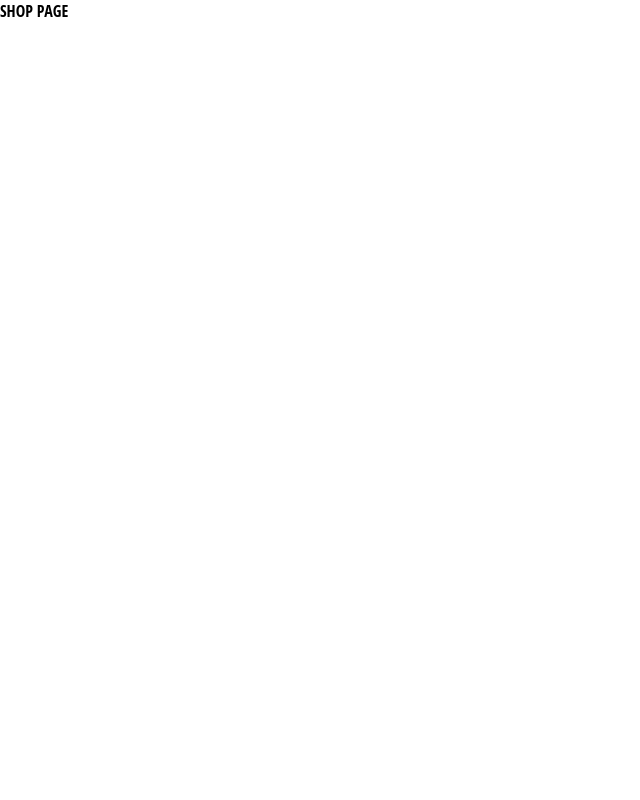
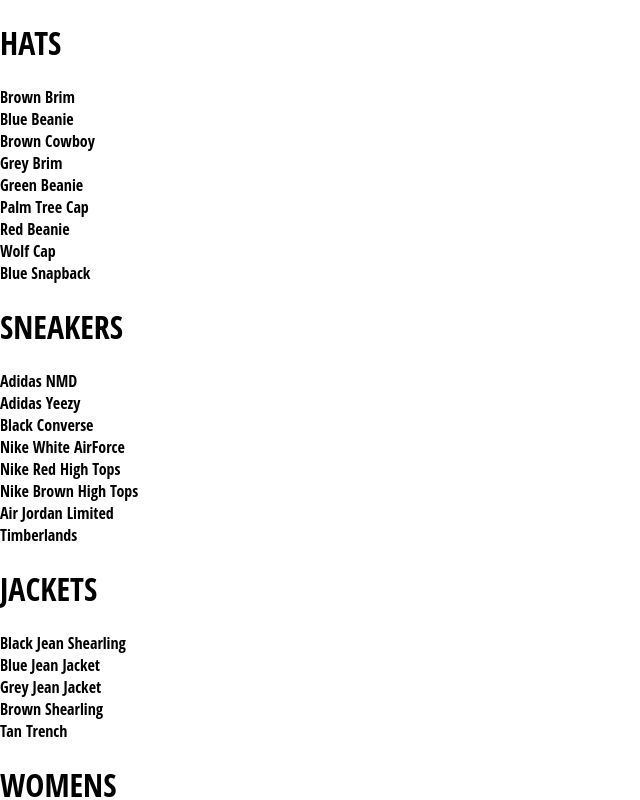
Before and after one commit to MagdalenaJasmine/ecommerce_practice-, a React (Create React App) app: page /shop in a window 1280 px wide. Shown: the top 800 px of the page, without its empty margins (0-640 px from the left). Built offline with nearby package versions, Linux system fonts and the light colour scheme; the HTML template or start-up script is replaced by a standard one.

Commit message:
Updated shop component

```diff
--- /dev/null
+++ b/src/components/preview-collection/preview-collection.component.jsx
@@ -0,0 +1,15 @@
+import React from "react";
+import "./preview-collection.styles.scss";
+
+const CollectionPreview = ({ title, items }) => (
+  <div className="collection-preview">
+    <h1 className="title">{title.toUpperCase()}</h1>
+    <div className="preview">
+      {items.map((item) => (
+        <div key={item.id}>{item.name}</div>
+      ))}
+    </div>
+  </div>
+);
+
+export default CollectionPreview;
--- a/src/components/shop/shop.component.jsx
+++ b/src/components/shop/shop.component.jsx
@@ -1,4 +1,5 @@
 import React from "react";
+import CollectionPreview from "../preview-collection/preview-collection.component.jsx";
 import SHOP_DATA from "./shop.data.js";
 
 class ShopPage extends React.Component {
@@ -7,7 +8,14 @@
   };
 
   render() {
-    return <div>SHOP PAGE</div>;
+    const { collections } = this.state;
+    return (
+      <div className="shop-page">
+        {collections.map(({ id, ...otherCollectionProps }) => (
+          <CollectionPreview key={id} {...otherCollectionProps} />
+        ))}
+      </div>
+    );
   }
 }
 
```
Also changed, not shown: src/components/preview-collection/preview-collection.styles.scss (added).
